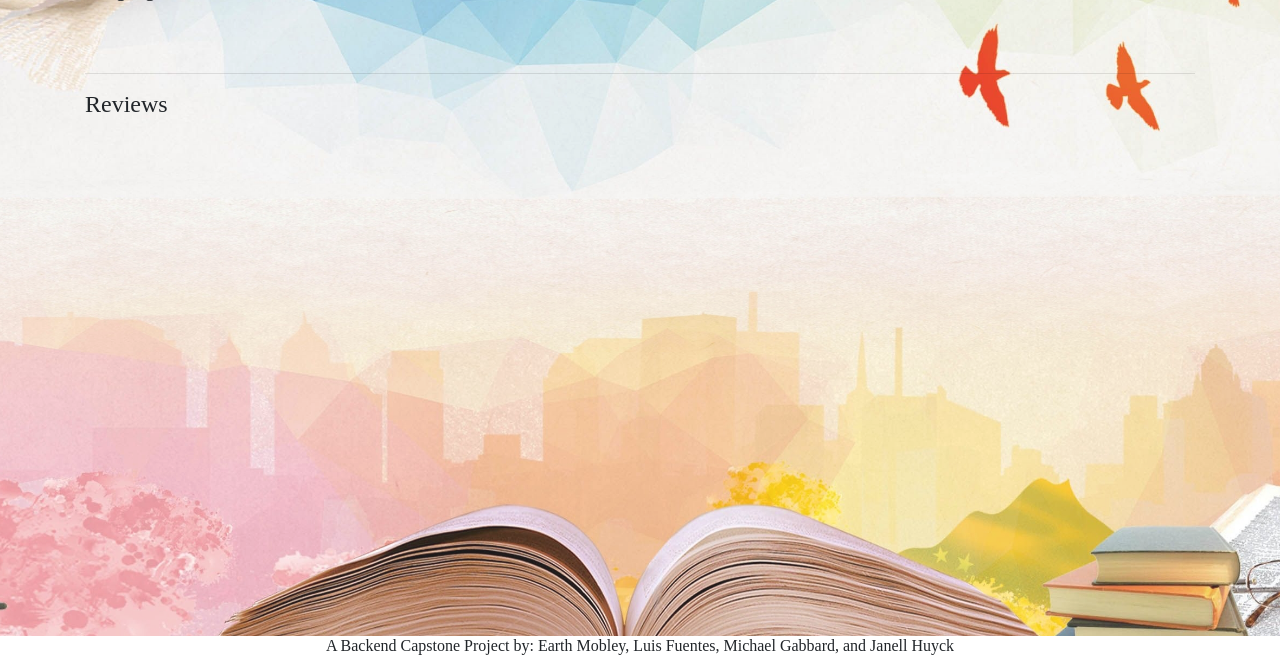
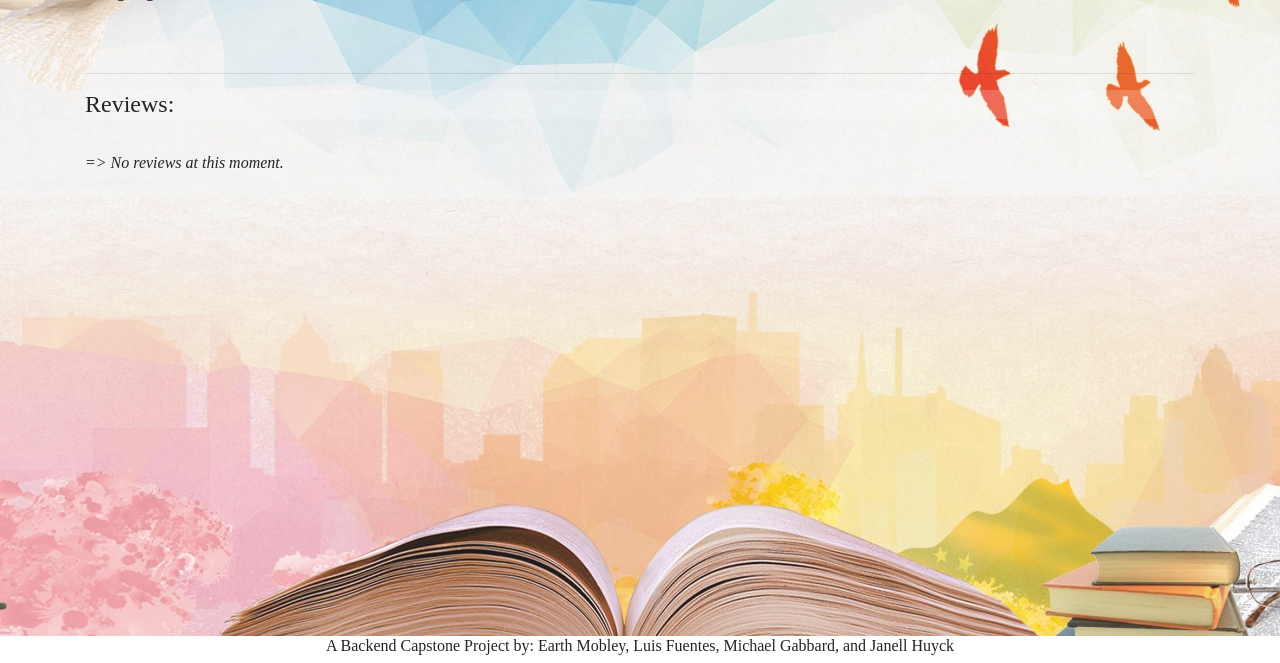
Before and after one commit to Janell-Huyck/overdrive-library, a Django app: template templates/digital_books/book_detail.html in a window 1280 px wide. Shown: the part 137-800 px from the top of the page. Run offline with Django 3.2, Linux system fonts and the light colour scheme; the template is opened without the code that fills it, so the values that code supplies are empty; some libraries are stand-ins or nearby versions.

Commit message:
if no reviews show message

```diff
--- a/templates/digital_books/book_detail.html
+++ b/templates/digital_books/book_detail.html
@@ -52,7 +52,7 @@
 
     <br>
     <hr>
-    <h4>Reviews</h4>
+    <h4 class="bg-transparent">Reviews:</h4>
     {% for comment in comments %}
         <br>
         <div class="card bg-transparent-2 w-75">
@@ -64,6 +64,9 @@
               <p class="card-text">{{ comment.message }}</p>
             </div>
         </div>
+        {% empty %}
+        <br>
+        <i>=> No reviews at this moment.</i>
     {% endfor %}
 </div>
 {% endblock body_block %}
```
